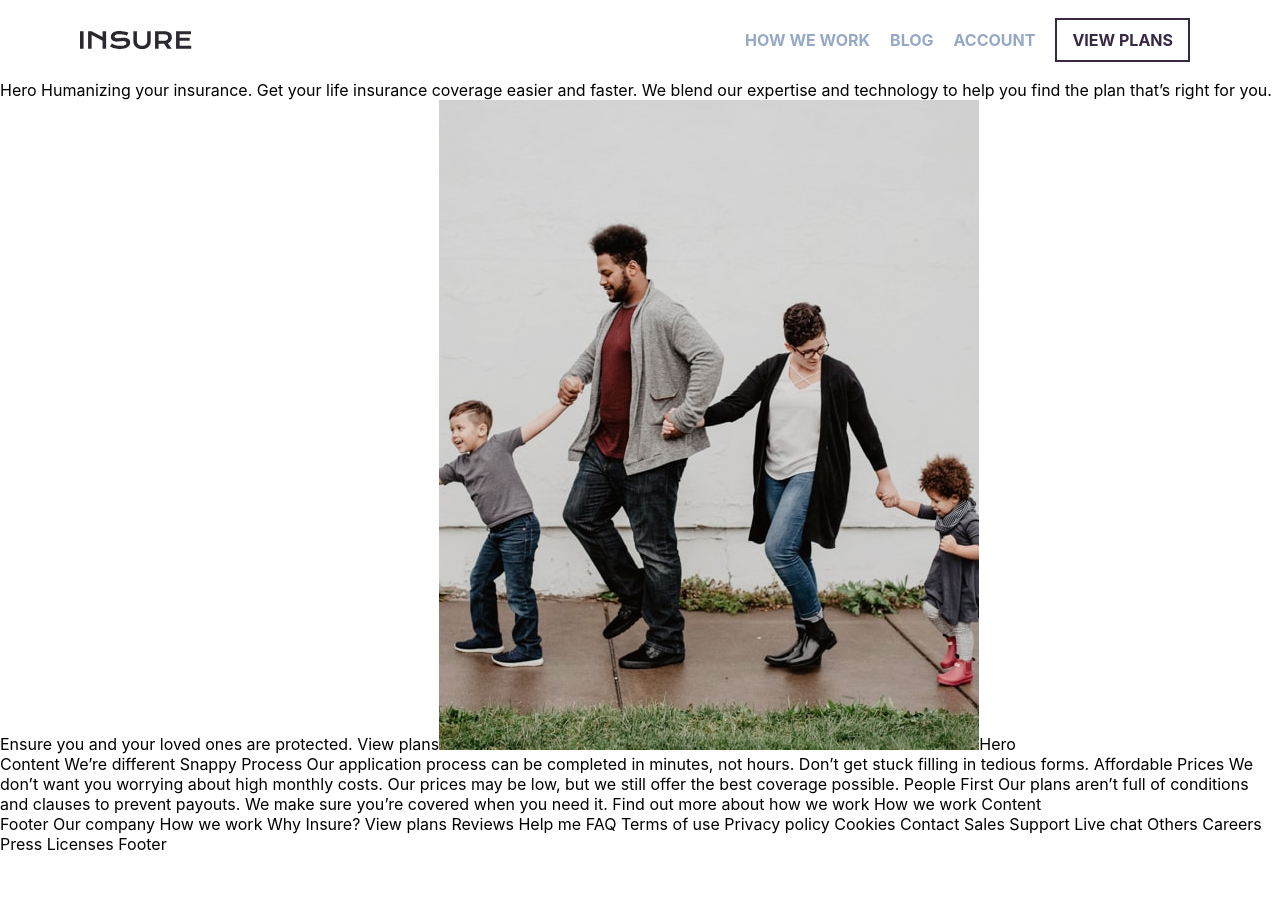
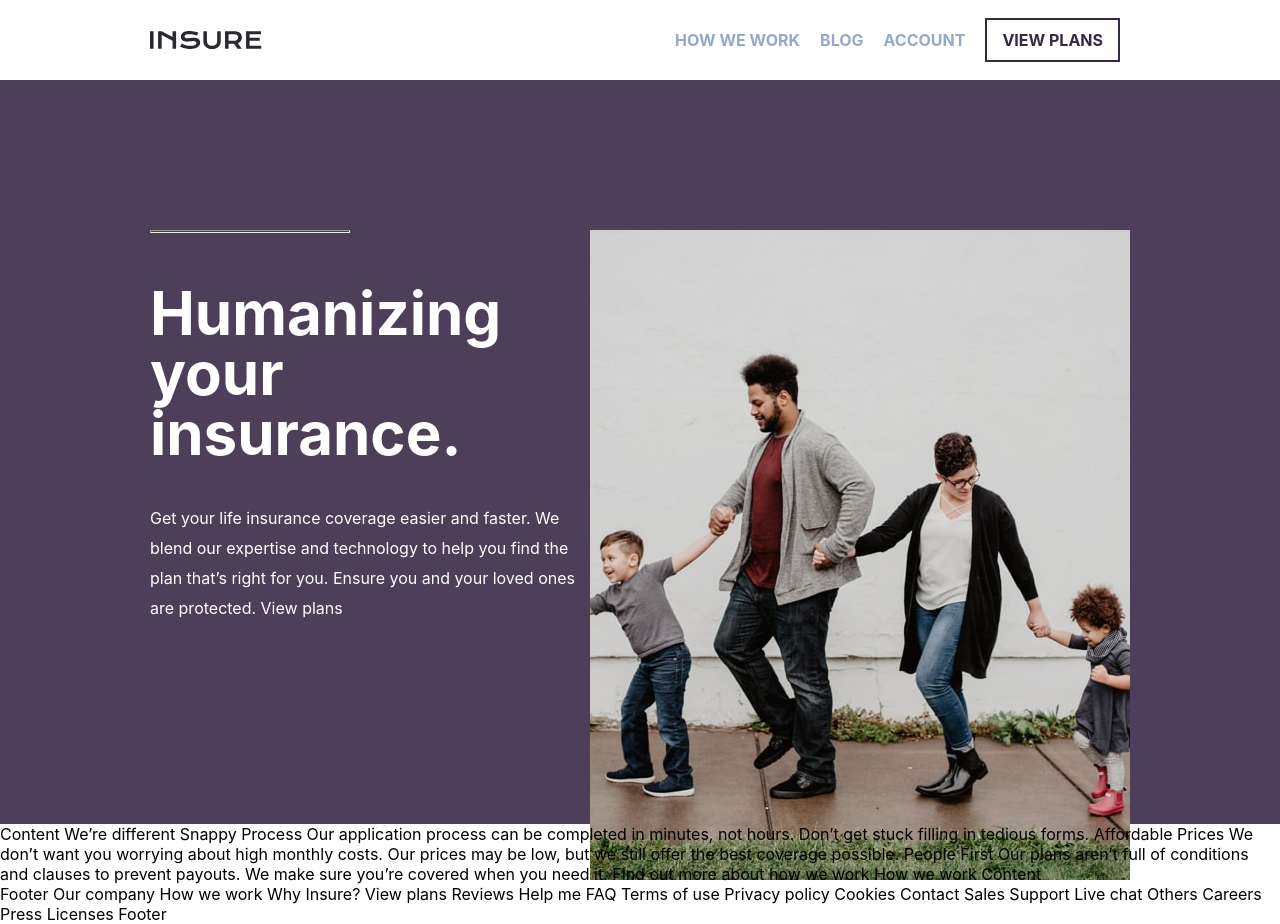
Before and after one commit to mikegv/insure-landing-page, a React (Create React App) app: page / in a window 1280 px wide. Before the commit the page ends 854 px from the top, so only its background shows below. Built offline with nearby package versions, Linux system fonts and the light colour scheme.

Commit message:
started the hero

```diff
--- a/src/App.css
+++ b/src/App.css
@@ -5,7 +5,6 @@
 }
 
 .App{
-  min-height: 100vh;
   max-width: 100vw;
   display:flex;
   flex-direction: column;
--- a/src/components/hero/Hero.css
+++ b/src/components/hero/Hero.css
@@ -1,3 +1,23 @@
 .hero{
-
+   background-color: hsl(270, 18%, 30%);
+   height:93vh;
+   padding: 0px 150px 0px 150px;
 }
+.heroLeft p{
+    font-size: 60px;
+    font-weight: bold;
+    line-height: 60px;
+    margin-bottom: 40px;
+}
+.heroContent{
+    color: white;
+    display:flex;
+    line-height: 30px;
+    margin-top:150px;
+    margin-bottom: 150px;
+}
+.hero hr{
+    width: 200px;
+    height: 3px;
+    margin-bottom: 50px;
+}
--- a/src/components/hero/Hero.js
+++ b/src/components/hero/Hero.js
@@ -4,18 +4,23 @@ import './Hero.css'
 const Hero = () => {
     return (
         <div className='hero'>
-            Hero
-
-            Humanizing your insurance.
+            <div className='heroContent'>
+                <div className='heroLeft'>
+                    <hr />
+                    <p>Humanizing <br /> your insurance.</p>
 
                     Get your life insurance coverage easier and faster. We blend our expertise
                     and technology to help you find the plan that’s right for you. Ensure you
                     and your loved ones are protected.
 
                     View plans
+                </div>
+                <div className='heroRight'>
                     <img src={process.env.PUBLIC_URL + '/images/image-intro-desktop.jpg'} alt='intro desktop' />
 
                     Hero
+                </div>
+            </div>
         </div>
     );
 };
--- a/src/components/navbar/Navbar.css
+++ b/src/components/navbar/Navbar.css
@@ -1,5 +1,5 @@
 .nav{
-    padding: 30px 80px 30px 80px;
+    padding: 30px 150px 30px 150px;
     display:flex;
     justify-content: space-between;
     align-items: center;
```
Lines whose indentation alone changed are shown as unchanged.
